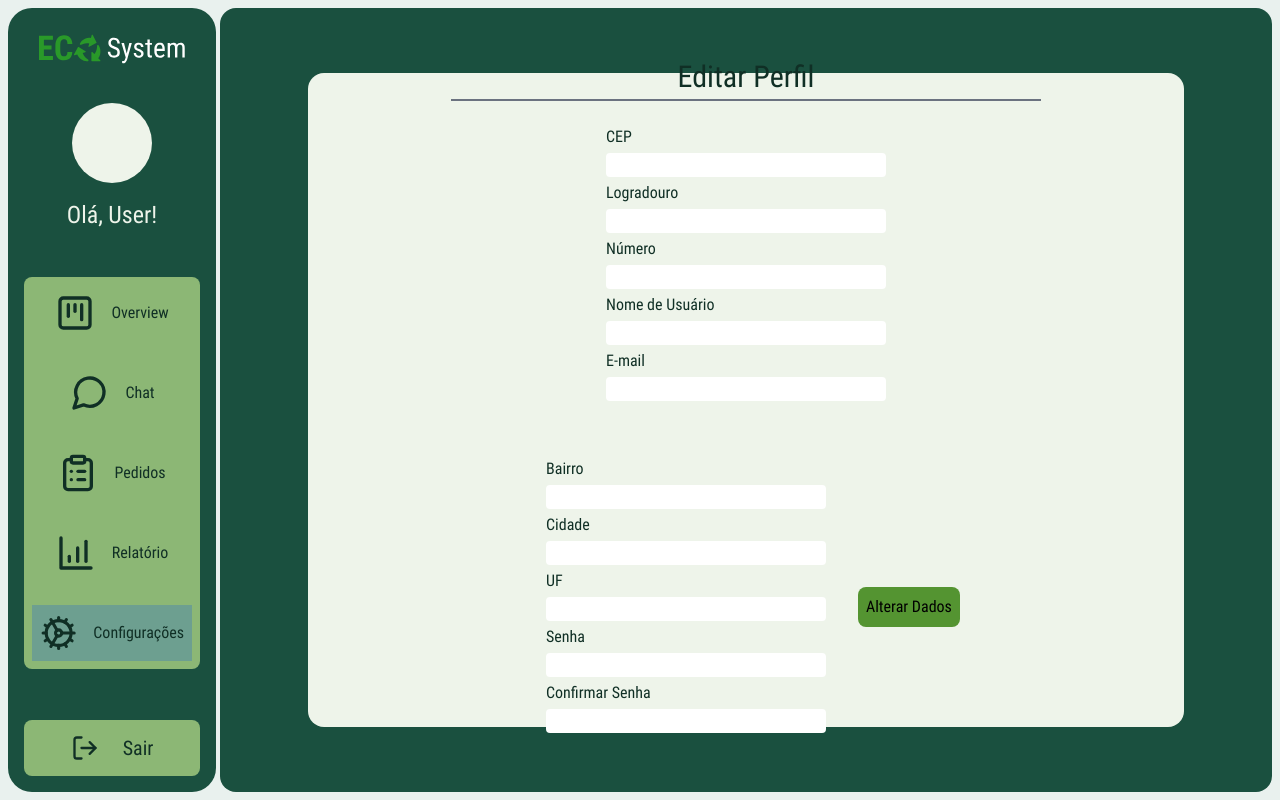
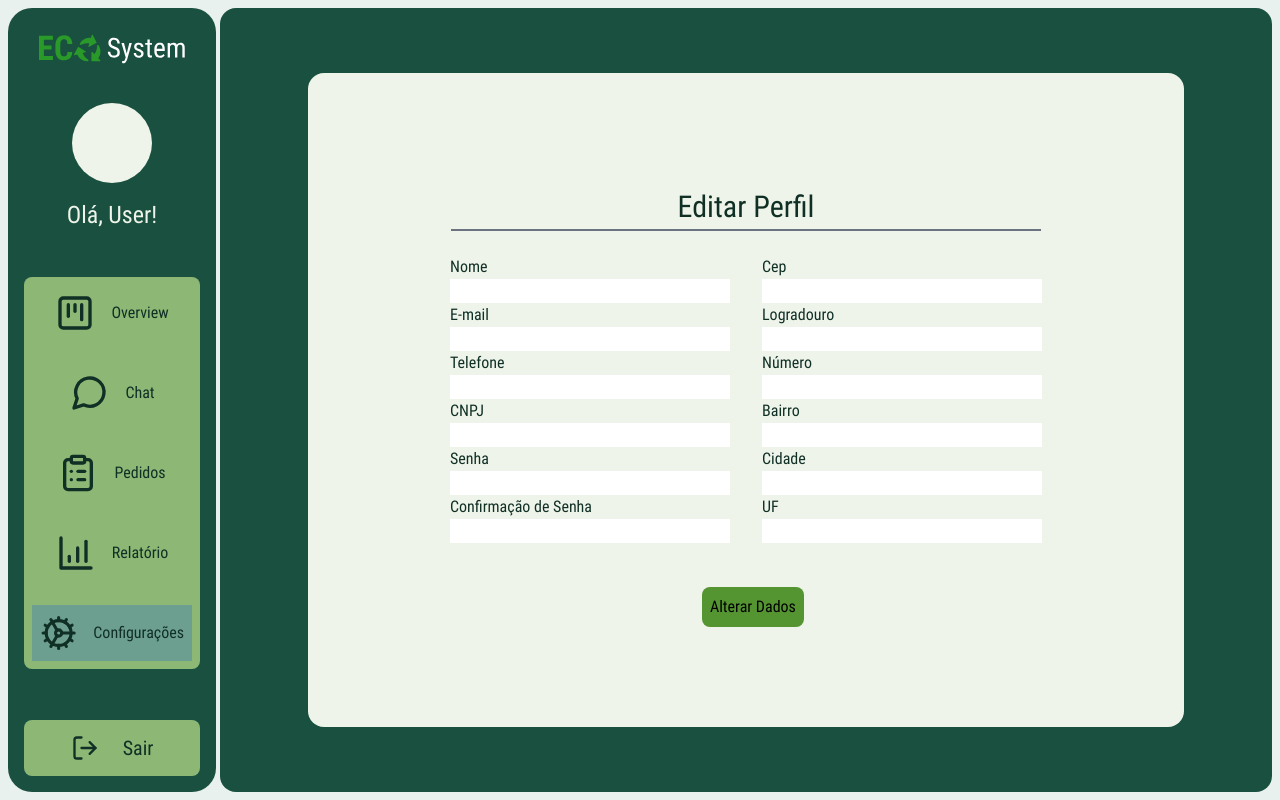
Before and after one commit to projeto-reciclagem/projeto-reciclagem-front, a React (Vite) app: page /config-condominio in a window 1280 px wide. Built offline with nearby package versions, Linux system fonts and the light colour scheme.

Commit message:
Add: Validação formulário update

```diff
--- a/src/pages/dash-condominio/ConfigCond.tsx
+++ b/src/pages/dash-condominio/ConfigCond.tsx
@@ -1,72 +1,104 @@
-import { Link } from "react-router-dom";
-import SideBarCondominio from "../../components/DashCondominio/SidebarCondominio";
-import { useState } from "react";
+import { FormProvider, useForm } from 'react-hook-form'
+import { zodResolver } from '@hookform/resolvers/zod'
+import { z } from 'zod'
+
+import SideBarCondominio from '../../components/DashCondominio/SidebarCondominio'
+import { Form } from '../../components/Form'
+
+const updateUserSchema = z.object({
+  nome: z.string(),
+  email: z.string().email(),
+  telefone: z.string(),
+  cnpj: z.string(),
+  senha: z.string(),
+  confirmSenha: z.string(),
+  cep: z.string(),
+  logradouro: z.string(),
+  numero: z.string(),
+  bairro: z.string(),
+  cidade: z.string(),
+  uf: z.string(),
+})
+
+type UpdateUserData = z.infer<typeof updateUserSchema>
 
 export default function ConfigCond() {
+  const updateUserForm = useForm<UpdateUserData>({
+    resolver: zodResolver(updateUserSchema),
+  })
+
+  function updateUser(data: UpdateUserData) {
+    console.log(data)
+  }
+
+  const {
+    handleSubmit,
+    formState: { isSubmitting },
+  } = updateUserForm
 
   return (
     <>
-            <main className="flex p-2 h-screen gap-1 bg-marine-50">
+      <main className="flex h-screen gap-1 bg-marine-50 p-2">
         <SideBarCondominio />
-                <div className="flex flex-col items-center justify-center self-stretch w-full bg-marine-700 rounded-2xl">
-                    <div className="flex flex-col justify-center items-center w-5/6 h-5/6 rounded-2xl gap-6 bg-moss-green-50">
-                        <div className="flex flex-col justify-center mt-4 items-center gap-1">
-                            <p className="text-marine-900 text-center text-3xl">Editar Perfil</p>
-                            <div className="w-[590px] h-[2px] bg-gray-500"></div>
+        <div className="flex h-full w-full flex-col items-center justify-center self-stretch rounded-2xl bg-marine-700">
+          <FormProvider {...updateUserForm}>
+            <form
+              onSubmit={handleSubmit(updateUser)}
+              className="flex h-5/6 w-5/6 flex-col items-center justify-center gap-6 rounded-2xl bg-moss-green-50"
+            >
+              <div className="mt-4 flex flex-col items-center justify-center gap-1">
+                <p className="text-center text-3xl text-marine-900">
+                  Editar Perfil
+                </p>
+                <div className="h-[2px] w-[590px] bg-gray-500" />
               </div>
-                        <div className="flex flex-wrap flex-row gap-8 self-center justify-center items-center content-center w-4/6">
-                            <div className="w-[280px] h-[300px] flex flex-col text-marine-900">
-                                <div className="flex flex-col gap-1">
-                                    <label htmlFor="">CEP</label>
-                                    <input className="w-[280px] bg-white rounded" id="cep-cad" type="text" />
+
+              <div className="flex w-4/6 flex-col items-center justify-center gap-8">
+                <div className="flex gap-8">
+                  <Form.Field className="flex h-[300px] w-[280px] flex-col text-marine-900">
+                    <Form.Label>Nome</Form.Label>
+                    <Form.Input name="nome" />
+                    <Form.Label>E-mail</Form.Label>
+                    <Form.Input type="email" name="email" />
+                    <Form.Label>Telefone</Form.Label>
+                    <Form.Input type="string" name="telefone" />
+                    <Form.Label>CNPJ</Form.Label>
+                    <Form.Input type="string" name="cnpj" />
+                    <Form.Label>Senha</Form.Label>
+                    <Form.Input type="string" name="senha" />
+                    <Form.Label>Confirmação de Senha</Form.Label>
+                    <Form.Input type="string" name="confirmSenha" />
+                  </Form.Field>
+
+                  <Form.Field className="flex h-[300px] w-[280px] flex-col text-marine-900">
+                    <Form.Label>Cep</Form.Label>
+                    <Form.Input type="string" name="cep" />
+                    <Form.Label>Logradouro</Form.Label>
+                    <Form.Input type="string" name="logradouro" />
+                    <Form.Label>Número</Form.Label>
+                    <Form.Input type="string" name="numero" />
+                    <Form.Label>Bairro</Form.Label>
+                    <Form.Input type="string" name="bairro" />
+                    <Form.Label>Cidade</Form.Label>
+                    <Form.Input type="string" name="cidade" />
+                    <Form.Label>UF</Form.Label>
+                    <Form.Input type="string" name="uf" />
+                  </Form.Field>
                 </div>
-                                <div className="flex flex-col gap-1 mt-1">
-                                    <label htmlFor="">Logradouro</label>
-                                    <input className="w-[280px] bg-white rounded" id="logradouro-cad" type="text" />
-                                </div>
-                                <div className="flex flex-col gap-1 mt-1">
-                                    <label htmlFor="">Número</label>
-                                    <input className="w-[280px] bg-white rounded" id="numero-cad" type="number" />
-                                </div>
-                                <div className="flex flex-col gap-1 mt-1">
-                                    <label htmlFor="">Nome de Usuário</label>
-                                    <input className="w-[280px] bg-white rounded" id="nome-cad" type="text" />
-                                </div>
-                                <div className="flex flex-col gap-1 mt-1">
-                                    <label htmlFor="">E-mail</label>
-                                    <input className="w-[280px] bg-white rounded" id="email-cad" type="email" />
+
+                <div className="h-[40px] w-[88px] justify-center self-center">
+                  <button
+                    disabled={isSubmitting}
+                    className="h-max w-max rounded-lg bg-moss-green-500 p-2"
+                  >
+                    Alterar Dados
+                  </button>
                 </div>
               </div>
-                            <div className="w-[280px] h-[300px] flex flex-col text-marine-900">
-                                <div className="flex flex-col gap-1">
-                                    <label htmlFor="">Bairro</label>
-                                    <input className="w-[280px] bg-white rounded" id="bairro-cad" type="text" />
-                                </div>
-                                <div className="flex flex-col gap-1 mt-1">
-                                    <label htmlFor="">Cidade</label>
-                                    <input className="w-[280px] bg-white rounded" id="cidade-cad" type="text" />
-                                </div>
-                                <div className="flex flex-col gap-1 mt-1">
-                                    <label htmlFor="">UF</label>
-                                    <input className="w-[280px] bg-white rounded" id="uf-cad" type="text" />
-                                </div>
-                                <div className="flex flex-col gap-1 mt-1">
-                                    <label htmlFor="">Senha</label>
-                                    <input className="w-[280px] bg-white rounded" id="senha-cad" type="password" />
-                                </div>
-                                <div className="flex flex-col gap-1 mt-1">
-                                    <label htmlFor="">Confirmar Senha</label>
-                                    <input className="w-[280px] bg-white rounded" id="confirmar-senha-cad" type="password" />
-                                </div>
-                            </div>
-                            <div className="w-[88px] h-[40px] justify-center self-center">
-                                <button className="bg-moss-green-500 w-max h-max p-2 rounded-lg">Alterar Dados</button>
-                            </div>
-                        </div>
-                    </div>
+            </form>
+          </FormProvider>
         </div>
       </main>
     </>
   )
-
 }
```
Lines whose indentation alone changed are shown as unchanged.
